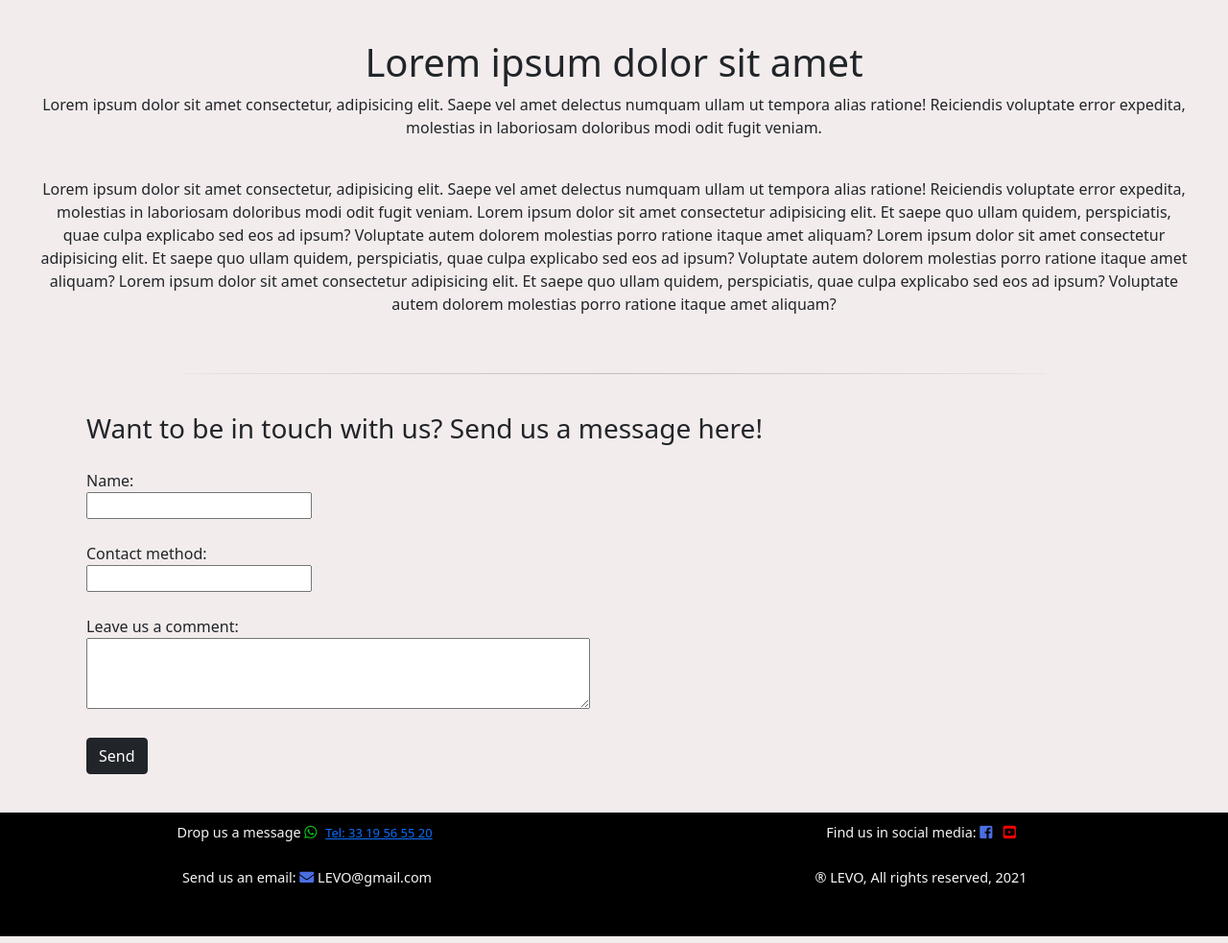
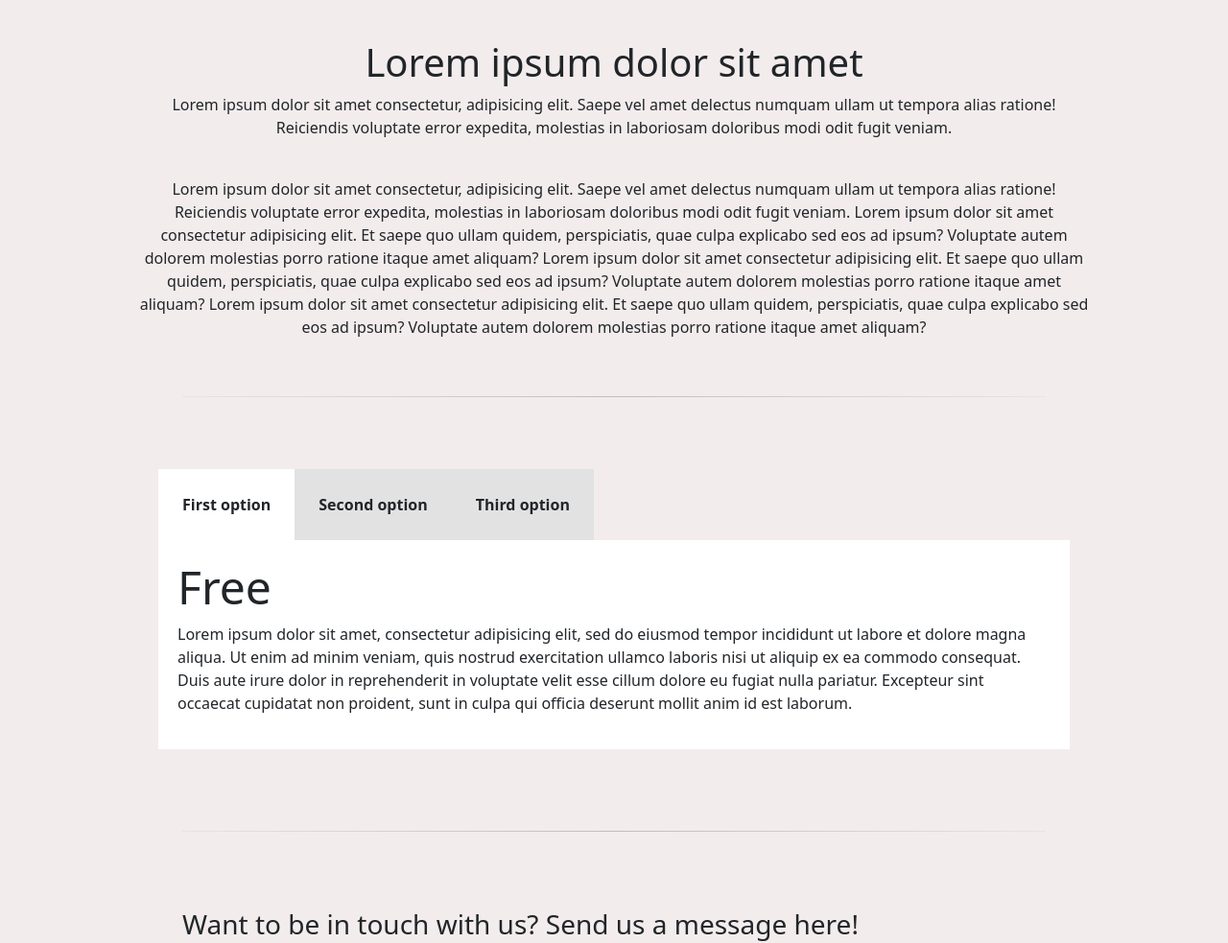
Before and after one commit to Lorenzo-Orenday/LEVO, a website: page index.html in a window 1280 px wide. Shown: the part 539-1522 px from the top of the page at 96% size. Drawn offline with nearby package versions, Linux system fonts and the light colour scheme.

Commit message:
Update CSS

```diff
--- a/index.html
+++ b/index.html
@@ -21,7 +21,7 @@
         <!-- Optional JavaScript -->
         <script src="https://cdn.jsdelivr.net/npm/bootstrap@5.1.1/dist/js/bootstrap.bundle.min.js" integrity="sha384-/bQdsTh/da6pkI1MST/rWKFNjaCP5gBSY4sEBT38Q/9RBh9AH40zEOg7Hlq2THRZ" crossorigin="anonymous"></script>
 
-        <div class="wrapper">
+        <div class="wrapper"> <!-- Menu nav-bar -->
             <nav class="navbar navbar-expand-lg navbar-dark bg-dark">
 
                 <div class="container-fluid">
@@ -54,14 +54,14 @@
 
         <br><br>
 
-        <div class="main-container" >
+        <div class="main-container" >  <!-- Logo and picture -->
             <div class="slogan_picture"></div>
             <div class="slogan_logo"></div>
         </div>
 
         <br>
 
-        <div class="second_container">
+        <div class="second_container">  <!-- Icons -->
             <div style="padding: 3px;" class="icon_1"><a href=""></a> <i style="font-size: 30px;" class="fa fa-user-plus" aria-hidden="true"></i>    <br> <p><span class="titles">Customized attention</span> <br> Lorem, ipsum dolor sit amet consectetur adipisicing elit. Libero quas obcaecati labore quisquam ullam.</p></div>
             <div style="padding: 3px;" class="icon_1"><a href=""></a> <i style="font-size: 30px;" class="fas fa-file-alt"></i>                       <br> <p><span class="titles">Training material</span> <br> Amet consectetur adipisicing elit. Libero quas obcaecati labore quisquam ullam.</p></div>
             <div style="padding: 3px;" class="icon_1"><a href=""></a> <i style="font-size: 30px;" class="fas fa-users"></i>                          <br> <p><span class="titles">Suitable for your company</span> <br> Lorem, ipsum dolor sit amlit. Libero quas obcaecati labore quisquam ullam.</p></div>
@@ -70,8 +70,7 @@
 
         <br>
 
-
-        <div class="third_container">
+        <div class="third_container"> <!-- Miscellaneous text -->
             <h1>Lorem ipsum dolor sit amet</h1>
             <p>Lorem ipsum dolor sit amet consectetur, adipisicing elit. Saepe vel amet delectus numquam ullam ut tempora alias ratione! Reiciendis voluptate error expedita, molestias in laboriosam doloribus modi odit fugit veniam.</p>
             <br>
@@ -82,9 +81,37 @@
             </p>
         </div>
 
+        <hr class="divider" id="about">
 
 
-        <hr class="divider">
+        <div class="mytabs"> <!-- Tabs with options -->
+            <input type="radio" id="tabfree" name="mytabs" checked="checked">
+            <label for="tabfree">First option</label>
+            <div class="tab">
+              <h2>Free</h2>
+              <p>Lorem ipsum dolor sit amet, consectetur adipisicing elit, sed do eiusmod tempor incididunt ut labore et dolore magna aliqua. Ut enim ad minim veniam, quis nostrud exercitation ullamco laboris nisi ut aliquip ex ea commodo consequat. Duis aute irure dolor in reprehenderit in voluptate velit esse cillum dolore eu fugiat nulla pariatur. Excepteur sint occaecat cupidatat non proident, sunt in culpa qui officia deserunt mollit anim id est laborum.</p>
+            </div>
+
+            <input type="radio" id="tabsilver" name="mytabs">
+            <label for="tabsilver">Second option</label>
+            <div class="tab">
+              <h2>Silver</h2>
+              <p>Lorem ipsum dolor sit amet, consectetur adipisicing elit, sed do eiusmod tempor incididunt ut labore et dolore magna aliqua. Ut enim ad minim veniam, quis nostrud exercitation ullamco laboris nisi ut aliquip ex ea commodo consequat. Duis aute irure dolor in reprehenderit in voluptate velit esse cillum dolore eu fugiat nulla pariatur.</p>
+            </div>
+
+            <input type="radio" id="tabgold" name="mytabs">
+            <label for="tabgold">Third option</label>
+            <div class="tab">
+              <h2>Gold</h2>
+              <p>Lorem ipsum dolor sit amet, consectetur adipisicing elit, sed do eiusmod tempor incididunt ut labore et dolore magna aliqua. Ut enim ad minim veniam, quis nostrud exercitation ullamco laboris nisi ut aliquip ex ea commodo consequat. Duis aute irure dolor in reprehenderit in voluptate velit esse cillum dolore eu fugiat nulla pariatur.</p>
+              <p>Lorem ipsum dolor sit amet, consectetur adipisicing elit, sed do eiusmod tempor incididunt ut labore et dolore magna aliqua. Ut enim ad minim veniam, quis nostrud exercitation ullamco laboris nisi ut aliquip ex ea commodo consequat. Duis aute irure dolor in reprehenderit in voluptate velit esse cillum dolore eu fugiat nulla pariatur.</p>
+            </div>
+
+        </div>
+        <!-- End mytabs -->
+
+        <hr class="divider" id="contact">
+        <br>
 
         <div id="submit-form" class="submit-form">
             <h3 style="margin-bottom: 25px;">Want to be in touch with us? Send us a message here!</h3>
@@ -105,6 +132,7 @@
             <button name="enviar" id="enviar" class="btn btn-dark">Send</button>
             </form>
         </div>
+        <!-- End submit-form -->
 
     </body>
 
--- a/public/styles.css
+++ b/public/styles.css
@@ -22,7 +22,7 @@ body{
     margin-top: 20px;
     margin-left: auto;
     margin-right: auto;
-    width: 1200px;
+    width: 1000px;
     box-sizing: border-box;
 }
 
@@ -66,7 +66,7 @@ hr{
     margin-bottom: 40px;
     margin-left: auto;
     margin-right: auto;
-    width: 1100px;
+    width: 900px;
 }
 
 
@@ -89,6 +89,42 @@ footer .col1, .col2{
     padding: 5px;
 }
 
+/************************************* TABS *************************************/
+
+.mytabs {
+    display: flex;
+    flex-wrap: wrap;
+    max-width: 1000px;
+    margin: 50px auto;
+    padding: 25px;
+}
+.mytabs input[type="radio"] {
+    display: none;
+}
+.mytabs label {
+    padding: 25px;
+    background: #e2e2e2;
+    font-weight: bold;
+}
+
+.mytabs .tab {
+    width: 100%;
+    padding: 20px;
+    background: #fff;
+    order: 1;
+    display: none;
+}
+.mytabs .tab h2 {
+    font-size: 3em;
+}
+
+.mytabs input[type='radio']:checked + label + .tab {
+    display: block;
+}
+
+.mytabs input[type="radio"]:checked + label {
+    background: #fff;
+}
 
 /************************************* M E D I A   Q U E R Y *************************************/
 
```
Also changed, not shown: package.json (added, +28 -0 lines), server.js (added, +65 -0 lines), 1 other file.
